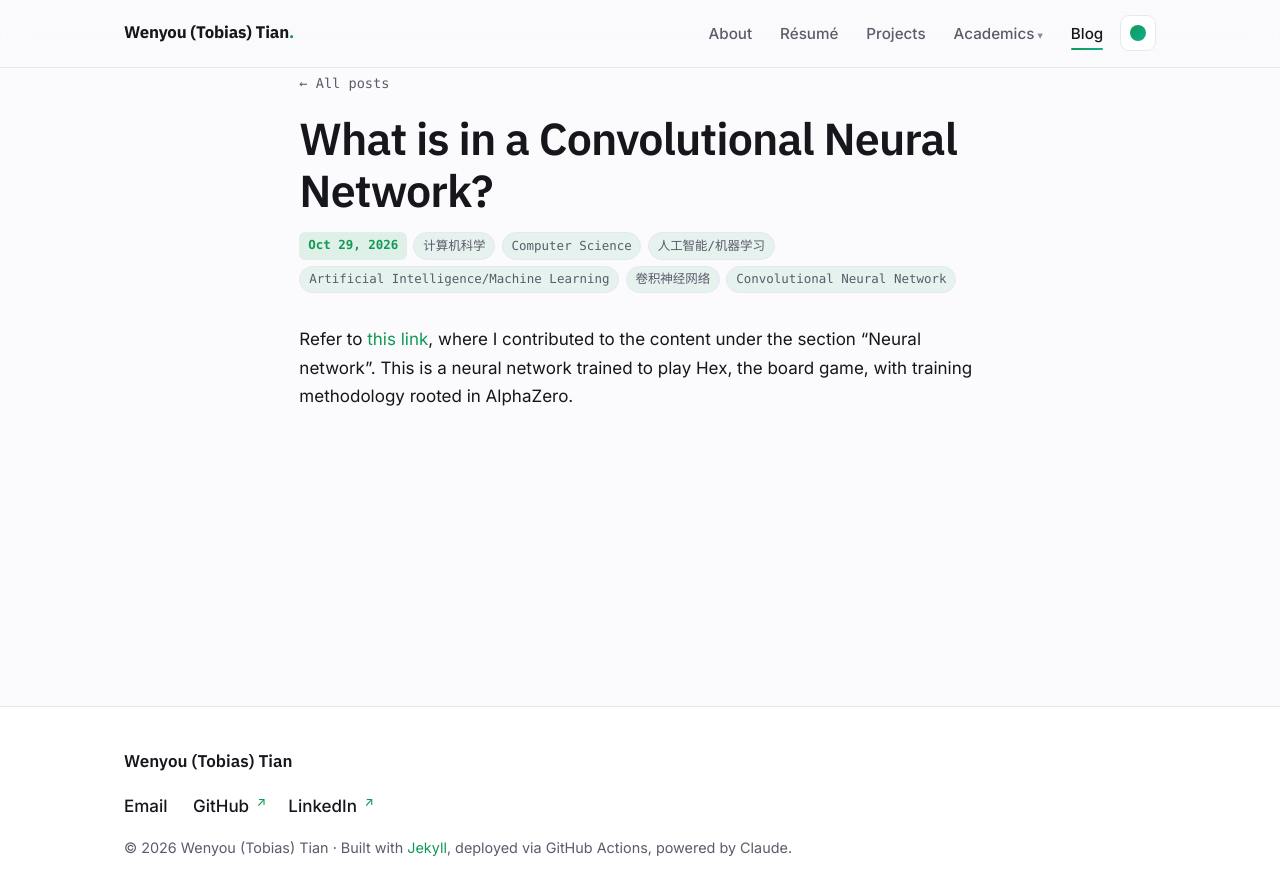
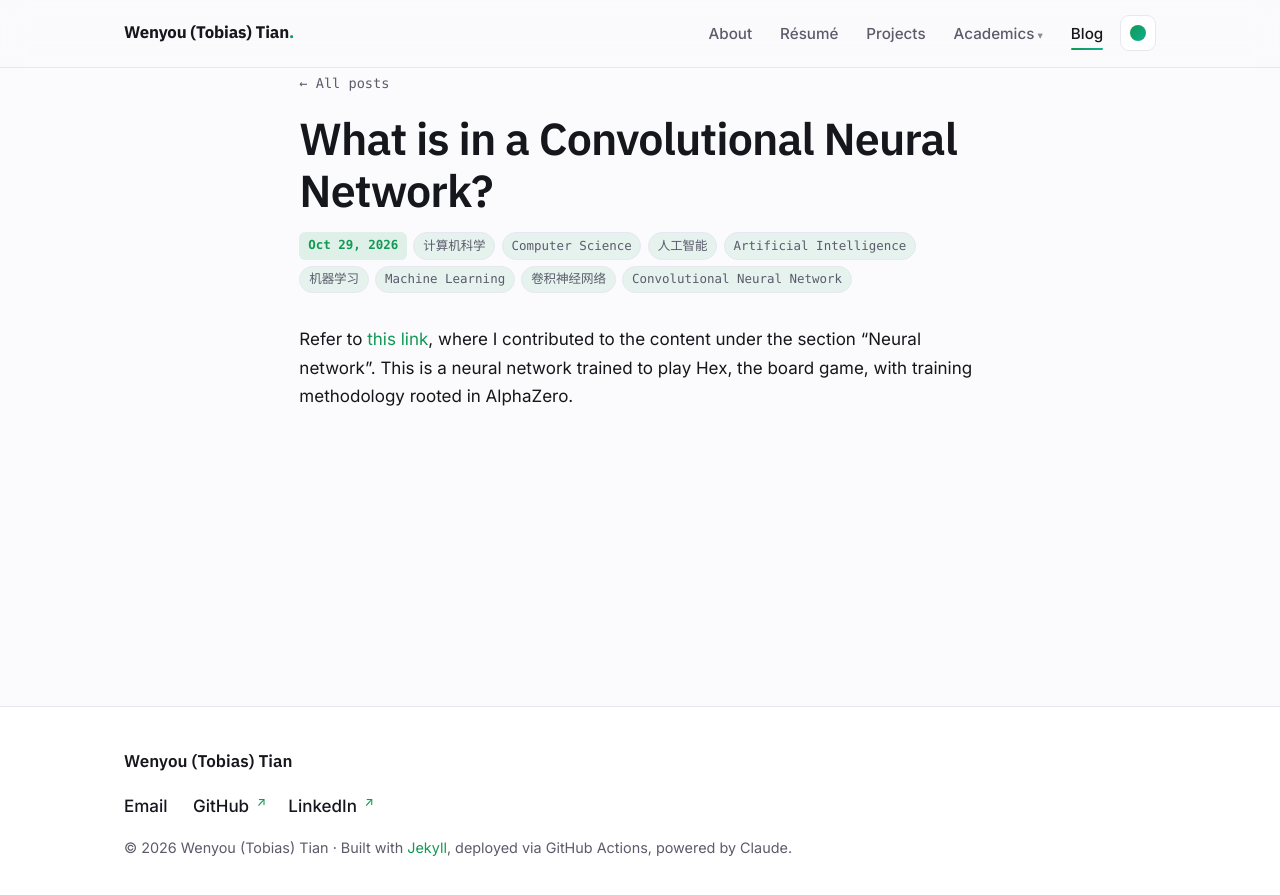
Before and after one commit to vansdardy/vansdardy.github.io, a Jekyll site: the page built from _blog/what-is-in-a-cnn.md, in a window 1280 px wide. Shown: the top 895 px of the page. Built offline with Jekyll 4.4.1, drawn with Linux system fonts in a browser that asks for light colours.

```diff
--- a/_blog/what-is-in-a-cnn.md
+++ b/_blog/what-is-in-a-cnn.md
@@ -2,7 +2,7 @@
 title: What is in a Convolutional Neural Network?
 date: 2026-10-29
 summary: Reference to an expository page regarding a CNN trained to play Hex.
-tags: ["计算机科学", "Computer Science", "人工智能/机器学习", "Artificial Intelligence/Machine Learning", "卷积神经网络", "Convolutional Neural Network"]
+tags: ["计算机科学", "Computer Science", "人工智能", "Artificial Intelligence", "机器学习", "Machine Learning", "卷积神经网络", "Convolutional Neural Network"]
 status: complete
 ---
 
```
